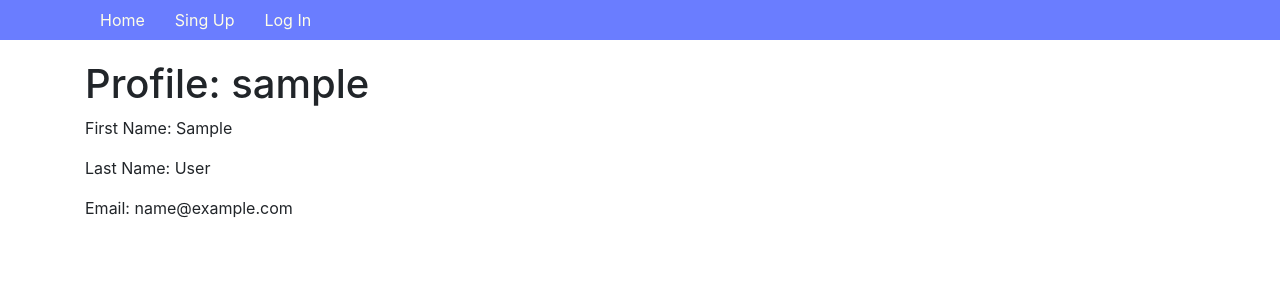
After one commit to Malik-Al/Test-tasks, a Django app: page /profile/1/ in a window 1280 px wide. The commit adds this page. Shown: the top 300 px of the page. Run offline with Django 3.2, Linux system fonts and the light colour scheme; tables that the repository leaves empty hold one stand-in row (values such as "Sample post"); some libraries are stand-ins or nearby versions.

Commit message:
Добавлено Детальный просмотр пользователя

```diff
--- a/source/main/urls.py
+++ b/source/main/urls.py
@@ -17,12 +17,14 @@ from django.contrib import admin
 from django.contrib.auth.views import LoginView, LogoutView
 from django.urls import path
 
-from webapp.views import UserIndexView, register_view
+from webapp.views import UserIndexView, register_view, UserDetailView
 
 urlpatterns = [
     path('admin/', admin.site.urls),
     path('', UserIndexView.as_view(), name='index'),
     path('login/', LoginView.as_view(), name='login'),
     path('logout/', LogoutView.as_view(), name='logout'),
-    path('create/', register_view, name='register')
+    path('create/', register_view, name='register'),
+    path('profile/<pk>/', UserDetailView.as_view(), name='user_detail'),
+
 ]
--- a/source/webapp/templates/base.html
+++ b/source/webapp/templates/base.html
@@ -16,9 +16,8 @@
    <div class="container">
        <ul class="menu">
            <li><a href="{% url 'index' %}">Home</a></li>
-{#           <li class="menu-right"><a href="{% url 'user_list' %}" class="nav-link" >User List</a></li>#}
       {% if request.user.is_authenticated %}
-{#           <li>Привет<a href="{% url 'user_detail' request.user.pk %}">{{ request.user }}</a>!</li>#}
+           <li>Привет<a href="{% url 'user_detail' request.user.pk %}">{{ request.user }}</a>!</li>
            <li class="menu-right"><a href="{% url 'logout' %}" class="nav-link">Log Out</a></li>
        {% else %}
            <li class="menu-right"><a href="{% url 'login' %}" class="nav-link">Log In</a></li>
--- /dev/null
+++ b/source/webapp/templates/user_detail.html
@@ -0,0 +1,13 @@
+{% extends 'base.html' %}
+{% block title %}{{ user_obj.username }}{% endblock %}
+{% block menu %}
+
+{% endblock %}
+{% block content %}
+
+    <h1>Profile: {{ user_obj.username }}</h1>
+    <p>First Name: {{ user_obj.first_name }}</p>
+    <p>Last Name: {{ user_obj.last_name }}</p>
+    <p>Email: {{ user_obj.email }}</p>
+
+{% endblock %}
--- a/source/webapp/views.py
+++ b/source/webapp/views.py
@@ -1,7 +1,7 @@
 from django.contrib.auth import login
 from django.contrib.auth.models import User
 from django.shortcuts import redirect, render
-from django.views.generic import ListView
+from django.views.generic import ListView, DetailView
 from .forms import UserCreationForm
 
 
@@ -22,3 +22,9 @@ def register_view(request, *args, **kwargs):
     else:
         form = UserCreationForm()
     return render(request, 'register.html', context={'form': form})
+
+
+class UserDetailView(DetailView):
+    model = User
+    template_name = 'user_detail.html'
+    context_object_name = 'user_obj'
```
